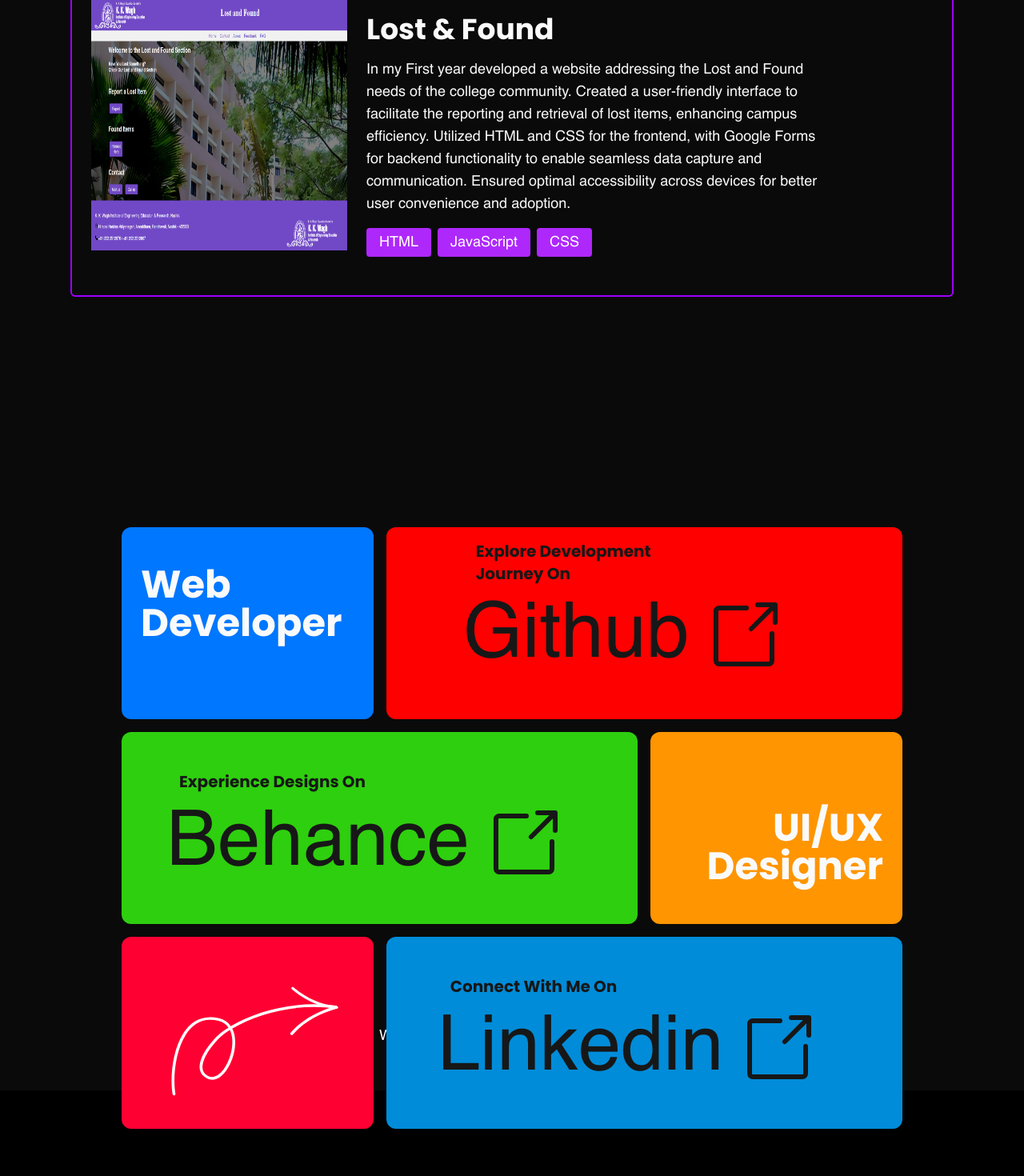
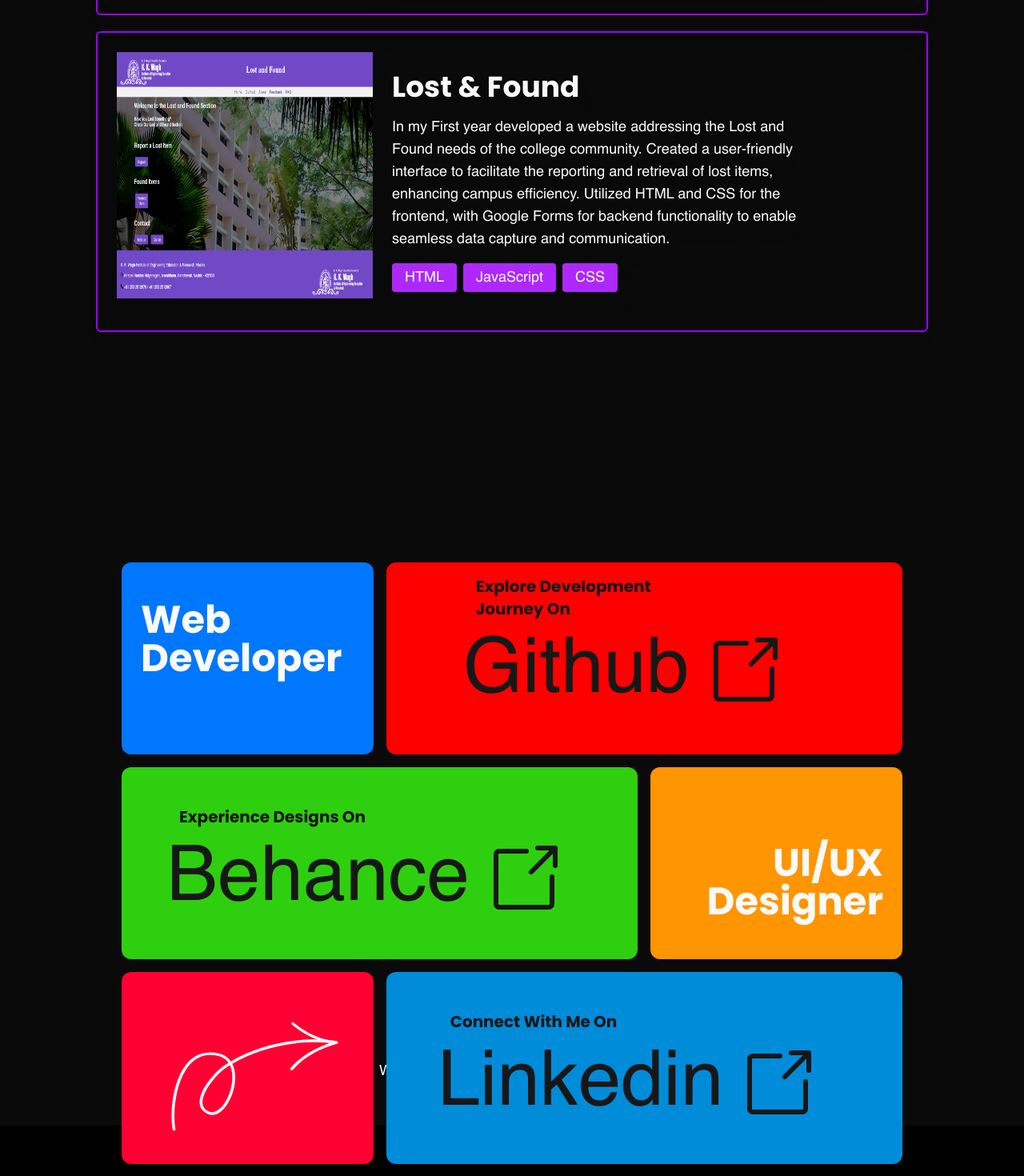
Before and after one commit to Aditya-Pawar-1/Aditya-Pawar, a React (Vite) app: page / in a window 1280 px wide. Shown: the part 1710-3180 px from the top of the page at 80% size. Before the commit the page ends 3155 px from the top, so only its background shows below. Built offline with nearby package versions, Linux system fonts and the light colour scheme.

Commit message:
design changes

```diff
--- a/src/components/Contact.jsx
+++ b/src/components/Contact.jsx
@@ -1,56 +1,84 @@
-import React from 'react'
-import { GoLinkExternal } from "react-icons/go";
+import React from 'react';
+import { GoLinkExternal } from 'react-icons/go';
 
-const handleClick = (p) => {
-    switch (p) {
-        case 'github': window.open('https://github.com/Aditya-Pawar-1', '_blank');
+const handleClick = (platform) => {
+    switch (platform.toLowerCase()) {
+        case 'github':
+            window.open(`https://github.com/Aditya-Pawar-1`, '_blank');
             break;
-        case 'behance': window.open('https://www.behance.net/adityapawar49', '_blank');
+        case 'behance':
+            window.open(`https://www.behance.net/adityapawar49`, '_blank');
             break;
-        case 'Linkedin': window.open('https://linkedin.com/in/aditya-pawar-dev', '_blank');
+        case 'linkedin':
+            window.open(`https://linkedin.com/in/aditya-pawar-dev`, '_blank');
             break;
+        default:
+            console.error('Invalid platform specified');
     }
+};
 
-};
+const cardClasses = 'rounded-xl h-[20vh] md:h-[25vh] lg:h-[30vh] transition ease-in-out duration-[1s]';
 
 const Contact = () => {
     return (
-        <div id='contact-section' data-scroll data-scroll-speed="0.4" className='grid grid-cols-3 mx-4 md:mx-12 lg:mx-14 xl:m-32 gap-4 text-neutral-900 select-none '>
+        <div
+            id='contact-section'
+            data-scroll
+            data-scroll-speed="0.4"
+            className='grid grid-cols-3 mx-4 md:mx-12 lg:mx-14 xl:m-32 gap-4 text-neutral-900 select-none'
+        >
+            <div className={`${cardClasses} bg-[#0077FF] pt-10 md:pt-12 pl-2 md:pl-6 hover:scale-105 hidden sm:block`}>
+                <h3 className='font-semibold font-Poppins text-xl md:text-3xl lg:text-5xl text-neutral-50'>
+                    Web <br /> Developer
+                </h3>
+            </div>
 
-            <div className='bg-[#0077FF] pt-10 md:pt-12 pl-2 md:pl-6 rounded-xl h-[20vh] md:h-[25vh] lg:h-[30vh] hover:scale-105 duration-[1s] transition ease-in-out hidden md:block'>
-                <h3 className='font-semibold font-Poppins text-xl md:text-3xl lg:text-5xl text-neutral-50'>Web <br /> Developer</h3>
-            </div>
-            <div onClick={() => handleClick('github')} className="col-span-3 md:col-span-2 pt-4 pl-12 pr-4 lg:pl-24 rounded-xl h-[20vh] md:h-[25vh] lg:h-[30vh] bg-[#FF0000] hover:scale-95 transition ease-in-out  duration-[1s] cursor-pointer">
-                <h6 className='font-Poppins lg:pl-4 mb-4 lg:font-semibold text-base  md:text-xl'>Explore Development <br /> Journey On</h6>
-                <div className='flex gap-5 font-Poppins text-5xl md:text-7xl lg:text-8xl'>
+            <div
+                onClick={() => handleClick('github')}
+                className={`${cardClasses} col-span-3 sm:col-span-2 pt-4 pl-12 pr-4 lg:pl-24 bg-[#FF0000] hover:scale-95 cursor-pointer`}
+            >
+                <h6 className='font-Poppins lg:pl-4 mb-4 lg:font-semibold text-base md:text-xl'>
+                    Explore Development <br /> Journey On
+                </h6>
+                <div className='flex gap-2 sm:gap-5 font-Poppins text-4xl sm:text-5xl md:text-7xl lg:text-8xl'>
                     <h2>Github</h2>
                     <GoLinkExternal />
                 </div>
             </div>
 
-            <div onClick={() => handleClick('behance')} className="col-span-3 md:col-span-2 pt-10 lg:pt-12 pl-8 lg:pl-14 pr-4 rounded-xl h-[20vh] md:h-[25vh] lg:h-[30vh] bg-[#2ecf0e] transition ease-in-out hover:scale-95 duration-[1s] cursor-pointer">
-                <h6 className='font-Poppins lg:pl-4 mb-4 lg:font-semibold text-base  md:text-xl'>Experience Designs On</h6>
-                <div className='flex gap-5 font-Poppins text-5xl md:text-7xl lg:text-8xl'>
+            <div
+                onClick={() => handleClick('behance')}
+                className={`${cardClasses} col-span-3 sm:col-span-2 pt-4 sm:pt-10 lg:pt-12 pl-8 lg:pl-14 pr-4 bg-[#2ecf0e] hover:scale-95 cursor-pointer`}
+            >
+                <h6 className='font-Poppins lg:pl-4 mb-4 lg:font-semibold text-base md:text-xl'>Experience Designs On</h6>
+                <div className='flex gap-2 sm:gap-5 font-Poppins text-4xl sm:text-5xl md:text-7xl lg:text-8xl'>
                     <h2>Behance</h2>
                     <GoLinkExternal />
                 </div>
             </div>
-            <div className="bg-[#FF9500] pt-20 md:pt-24 pr-2 md:pr-6 rounded-xl h-[20vh] md:h-[25vh] lg:h-[30vh] hover:scale-105 duration-[1s] transition ease-in-out hidden md:block">
-                <h3 className='text-right font-semibold font-Poppins text-xl md:text-3xl lg:text-5xl text-neutral-50'>UI/UX <br /> Designer</h3>
+
+            <div className={`${cardClasses} bg-[#FF9500] pt-20 md:pt-24 pr-2 md:pr-6 hover:scale-105 hidden sm:block`}>
+                <h3 className='text-right font-semibold font-Poppins text-xl md:text-3xl lg:text-5xl text-neutral-50'>
+                    UI/UX <br /> Designer
+                </h3>
             </div>
 
-            <div className='bg-[#FF0033] rounded-xl h-[20vh] md:h-[25vh] lg:h-[30vh] hover:scale-105 duration-[1s] transition ease-in-out hidden md:block'>
-                <img className='pl-4 pt-6 scale-125' src="Arrow.svg" alt="Arrow Pointing towards Linkedin" />
+            <div className={`${cardClasses} bg-[#FF0033] hover:scale-105 hidden sm:block`}>
+                <img className='pl-4 pt-6 scale-125' src='Arrow.svg' alt='Arrow Pointing towards Linkedin' />
             </div>
-            <div onClick={() => handleClick('Linkedin')} className="col-span-3 md:col-span-2 pt-10 lg:pt-12 pl-12 lg:pl-16 pr-4 rounded-xl h-[20vh] md:h-[25vh] lg:h-[30vh] bg-[#008CD9] transition ease-in-out hover:scale-95 duration-[1s] cursor-pointer">
-                <h6 className='font-Poppins lg:pl-4 mb-4 lg:font-semibold text-base  md:text-xl'>Connect With Me On</h6>
-                <div className='flex gap-5 font-Poppins text-5xl md:text-7xl lg:text-8xl'>
+
+            <div
+                onClick={() => handleClick('linkedin')}
+                className={`${cardClasses} col-span-3 sm:col-span-2 pt-4 sm:pt-10 lg:pt-12 pl-12 lg:pl-16 pr-4 bg-[#008CD9] hover:scale-95 cursor-pointer`}
+            >
+                <h6 className='font-Poppins lg:pl-4 mb-4 lg:font-semibold text-base md:text-xl'>Connect With Me On</h6>
+                <div className='flex gap-2 sm:gap-5 font-Poppins text-4xl sm:text-5xl md:text-7xl lg:text-8xl'>
                     <h2>Linkedin</h2>
                     <GoLinkExternal />
                 </div>
             </div>
         </div>
-    )
-}
+    );
+};
 
-export default Contact
+export default Contact;
--- a/src/components/Home.jsx
+++ b/src/components/Home.jsx
@@ -16,13 +16,13 @@
         <div className={`${theme} min-h-screen max-w-[100vw] transition-colors duration-500 ease-in-out `}>
             <div id='home' className={`${theme === 'dark' ? 'bg-[#0A0A0A] text-neutral-50' : 'bg-[#F3F3FF] text-neutral-950'} p-6`}>
                 <Navbar toggleTheme={toggleTheme} theme={theme} />
-                <Hero />
+                <Hero theme={theme} />
                 <Project />
                 <Contact />
             </div>
             <footer className={`h-[15vh] flex items-center justify-center ${theme === 'dark' ? 'bg-[#0A0A0A] text-neutral-50' : 'bg-[#F3F3FF] text-neutral-950'}`} >
                 <h3 className='text-lg p-2 mb-4'>Website created by Aditya Pawar © 2024.</h3>
-        </footer>
+            </footer>
         </div >
     )
 };
--- a/src/components/Navbar.jsx
+++ b/src/components/Navbar.jsx
@@ -10,12 +10,13 @@
     return (
         <nav className="flex justify-between items-center mb-16 md:mx-14">
             <img className='w-12' src="Logo.svg" alt="Logo" />
-            <div className="flex items-center gap-8 font-Poppins font-semibold text-lg">
+            <div className="flex items-center gap-4 md:gap-8 font-Poppins font-semibold text-lg">
                 <div className='hidden lg:block space-x-8'>
                     <a href="/">Home</a>
                     <a href="#project-section">Project</a>
                     <a href="#contact-section">Contact</a>
                 </div>
+
                 <button onClick={toggleTheme} className={`w-12 h-12 flex items-center justify-center border rounded-full border-none text-white bg-gradient-to-r from-[#8E05C2] to-[#CD50FD]`}>
                     {theme === 'dark' ? <BsSun size={"1.3em"} /> : <FaMoon size={"1.3em"} />}
                 </button>
--- a/src/components/Project.jsx
+++ b/src/components/Project.jsx
@@ -18,14 +18,14 @@
     },
     {
       title: 'Lost & Found',
-      description: 'In my First year developed a website addressing the Lost and Found needs of the college community. Created a user-friendly interface to facilitate the reporting and retrieval of lost items, enhancing campus efficiency. Utilized HTML and CSS for the frontend, with Google Forms for backend functionality to enable seamless data capture and communication. Ensured optimal accessibility across devices for better user convenience and adoption.',
+      description: 'In my First year developed a website addressing the Lost and Found needs of the college community. Created a user-friendly interface to facilitate the reporting and retrieval of lost items, enhancing campus efficiency. Utilized HTML and CSS for the frontend, with Google Forms for backend functionality to enable seamless data capture and communication.',
       tags: ['HTML', 'JavaScript', 'CSS'],
       path: 'LostAndFound.png'
     }
   ];
 
   return (
-    <div id='project-section' data-scroll data-scroll-speed="0.2" className='mx-4 md:mx-16 lg:mx-32 xl:mx-16 my-4 md:my-8'>
+    <div id='project-section' data-scroll data-scroll-speed="0.2" className='mx-2 md:mx-16 lg:mx-32 xl:mx-24 my-4 md:my-8'>
       {projects.map((data, index) => (
         <ProjectCard key={index} {...data} />
       ))}
--- a/src/components/ProjectCard.jsx
+++ b/src/components/ProjectCard.jsx
@@ -2,16 +2,16 @@
 
 const ProjectCard = ({ title, description, tags, path }) => {
     return (
-        <div className="border-2 border-[#A000FF] p-6 mb-5 rounded-md shadow-md text-left flex lg:flex-row flex-col select-none">
-            <img src={path} alt='Project Image' className="mb-4 object-fill lg:max-w-[25vw] xl:w-[35vw] max-h-[40vh]" />
+        <div className="border-2 border-[#A000FF] drop-shadow-xl p-2 md:p-6 mb-5 rounded-md shadow-md text-left flex lg:flex-row flex-col select-none">
+            <img src={path} alt='Project Image' className="md:mb-4 object-fill lg:max-w-[25vw] xl:w-[35vw] max-h-[20vh] md:max-h-[40vh]" />
             <div className='p-6'>
-                <h3 className="text-2xl md:text-4xl font-medium mb-4 font-Poppins w-[75%] ">{title}</h3>
+                <h3 className="text-2xl md:text-4xl font-medium mb-4 font-Poppins">{title}</h3>
                 <p className="text-base md:text-lg mb-4 w-[95%] lg:w-[85%] ">
                     {description}
                 </p>
                 <div className="flex gap-2 flex-wrap">
                     {tags.map((tech, index) => (
-                        <span key={index} className="bg-[#ae28fb] text-white text-lg px-4 py-1 rounded">
+                        <span key={index} className="bg-[#ae28fb] text-white md:text-lg px-4 py-1 rounded">
                             {tech}
                         </span>
                     ))}
```
Also changed, not shown: src/components/Hero.jsx (+4 -4 lines).
